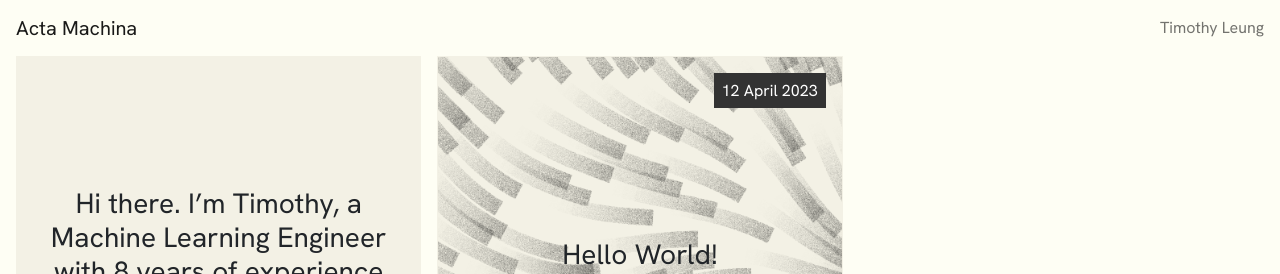
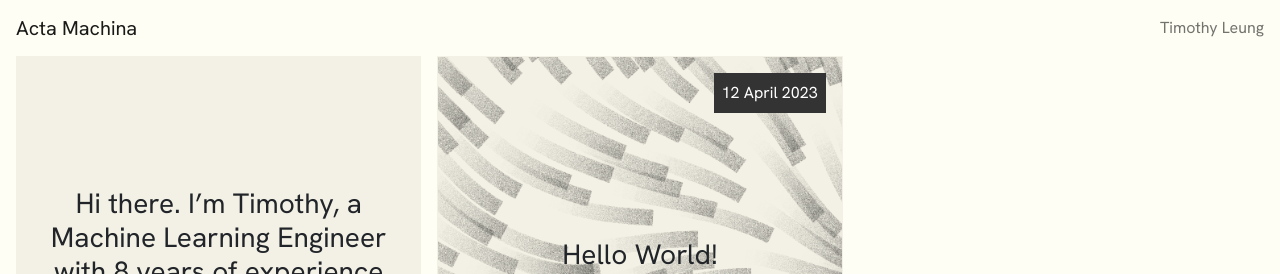
Before and after one commit to tlyleung/tlyleung.github.io, a Jekyll site: the page built from index.md, in a window 1280 px wide. Shown: the top 274 px of the page. Built offline with Jekyll 4.4.1, drawn with Linux system fonts in a browser that asks for light colours.

```diff
--- a/_layouts/home.html
+++ b/_layouts/home.html
@@ -18,7 +18,7 @@
           <div class="card-img-overlay d-flex flex-column justify-content-center text-center">
             <h1 class="card-title fs-1 fs-md-3 fs-xl-1"><a href="{{ post.url | relative_url }}" class="stretched-link link-dark text-decoration-none">{{ post.title | escape }}</a></h1>
             {%- assign date_format = site.minima.date_format | default: "%-d %B %Y" -%}
-            <h6 class="m-2 m-md-3 p-2 position-absolute top-0 end-0 text-white" style="background-color: #333333;">{{ post.date | date: date_format }}</h6>
+            <div class="m-2 m-md-3 p-2 position-absolute top-0 end-0 text-white" style="background-color: #333333;">{{ post.date | date: date_format }}</div>
           </div>
         </div>
       </div>
```
